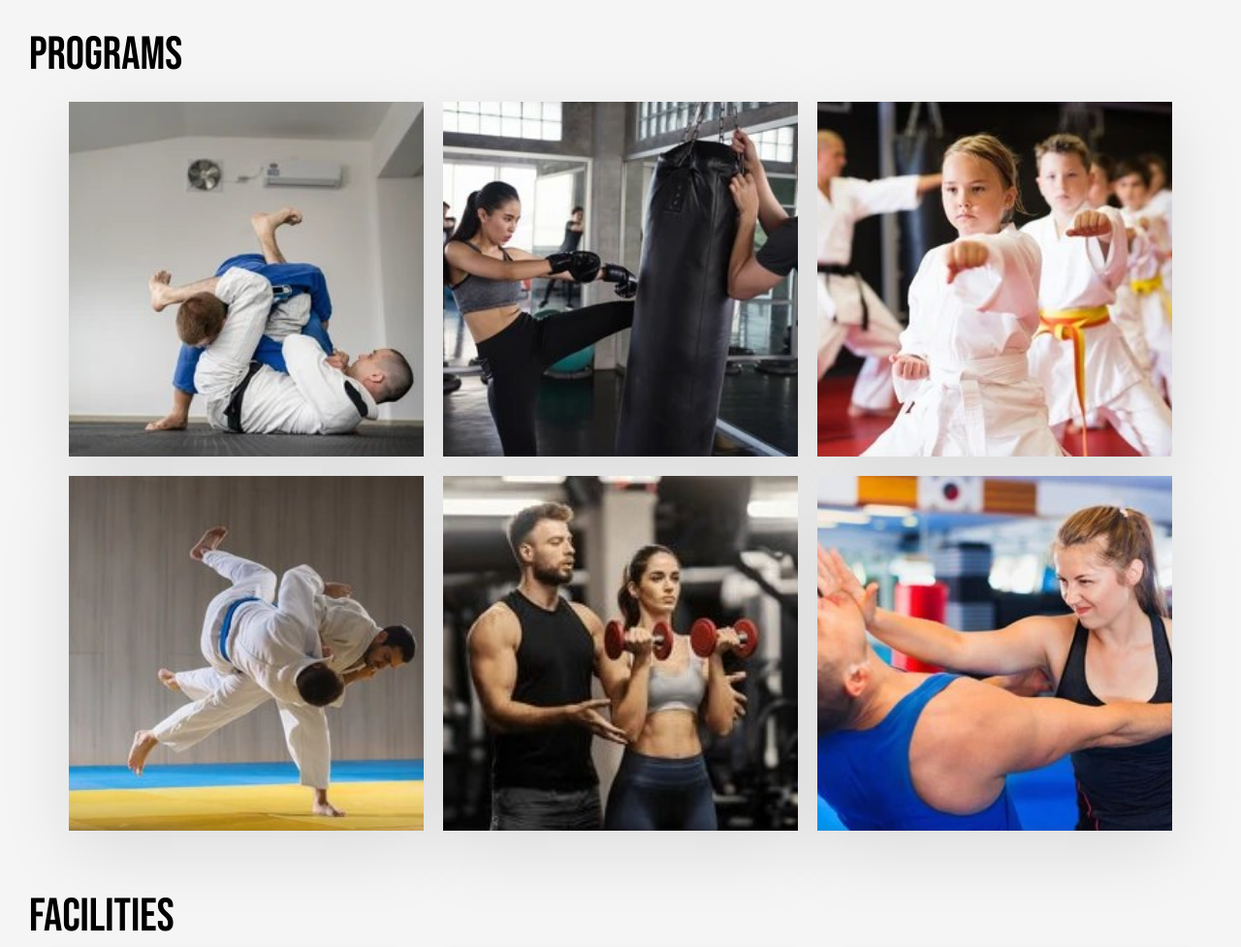
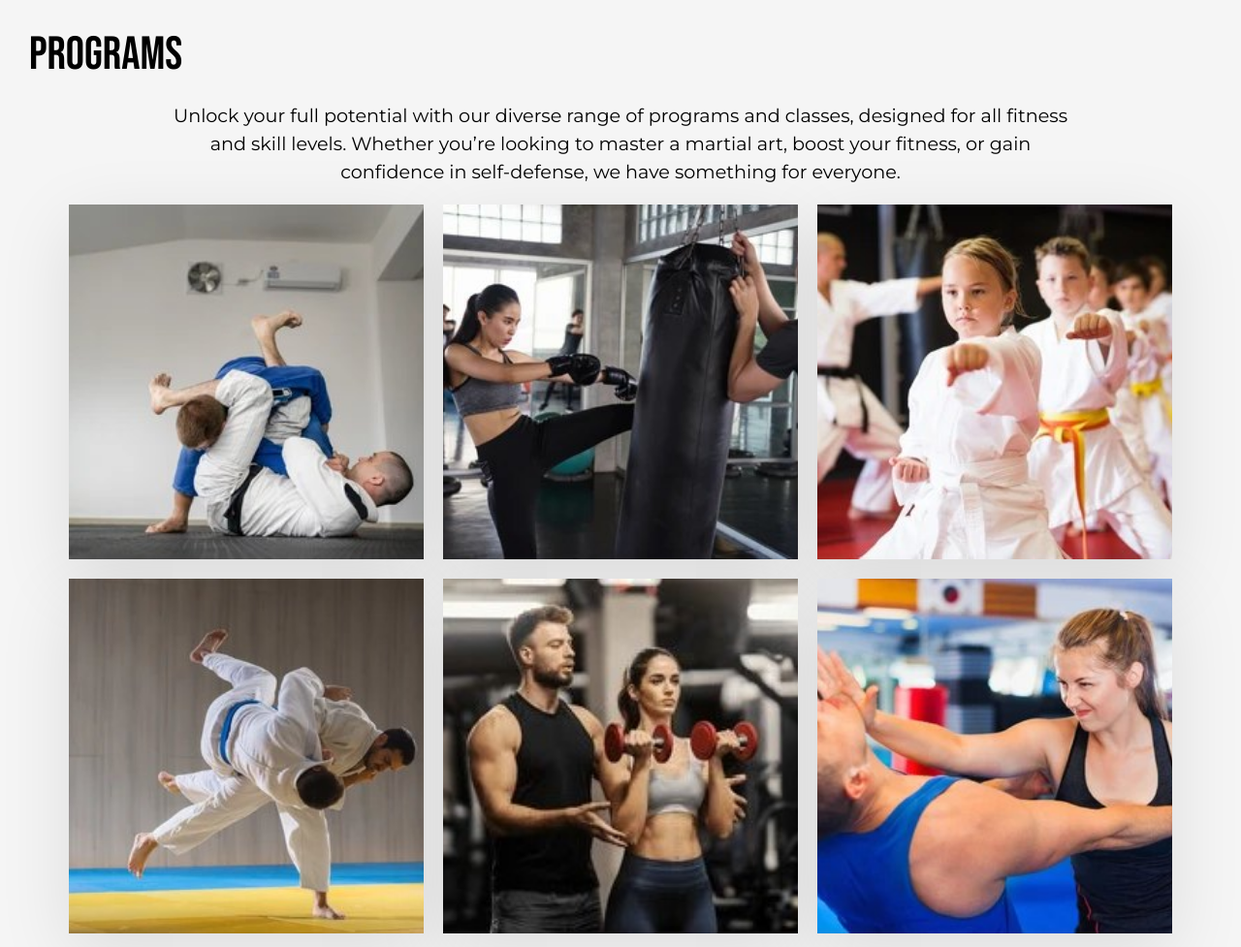
Before and after one commit to pseudoparenchymatous/dobu-website, a plain HTML site: page index.html in a window 1280 px wide. Shown: the part 802-1779 px from the top of the page at 97% size. Drawn offline with Linux system fonts and the light colour scheme.

Commit message:
Add main description content in the Programs section

```diff
--- a/index.html
+++ b/index.html
@@ -55,6 +55,10 @@
   <main>
     <section id="programs">
       <h2>Programs</h2>
+      <p>
+        Unlock your full potential with our diverse range of programs and classes, designed for all fitness and skill levels.
+        Whether you’re looking to master a martial art, boost your fitness, or gain confidence in self-defense, we have something for everyone.
+      </p>
       <div class="program-cards">
         <div class="program-card">
           <img src="./assets/jiu-jitsu.jpg" alt="Jiu-Jitsu">
--- a/styles.css
+++ b/styles.css
@@ -39,6 +39,7 @@ h4 {
 p {
     font-family: "Montserrat", sans-serif;
     font-size: 1.2rem;
+    line-height: 1.5;
 }
 
 header {
@@ -217,26 +218,30 @@ video {
 
 section {
     padding: 20px;
+    display: flex;
+    flex-direction: column;
+    align-items: center;
 }
 
 section h2 {
     margin: 10px;
-
-    @media (width < 500px) {
-        text-align: center;
+    @media (width > 420px) {
+        align-self: flex-start;
     }
 }
 
-#programs {
-    display: flex;
-    flex-direction: column;
+section p {
+    padding: 10px;
+    max-width: 75ch;
+    text-align: center;
 }
 
 .program-cards {
+    width: 100%;
     padding: 10px;
     display: grid;
+    grid-template-columns: repeat(auto-fit, clamp(30ch, 30%, 75ch));
     gap: 20px;
-    grid-template-columns: repeat(auto-fit, clamp(30ch, 30%, 75ch));
     justify-content: center;
 }
 
```
